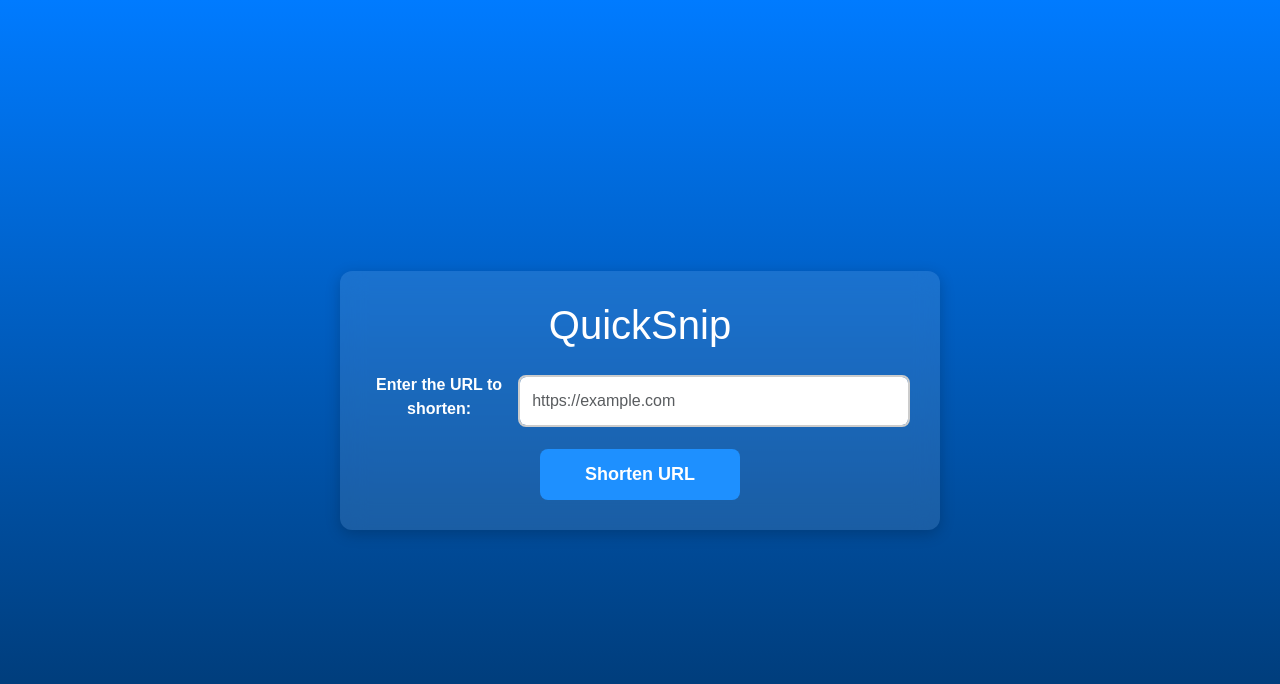
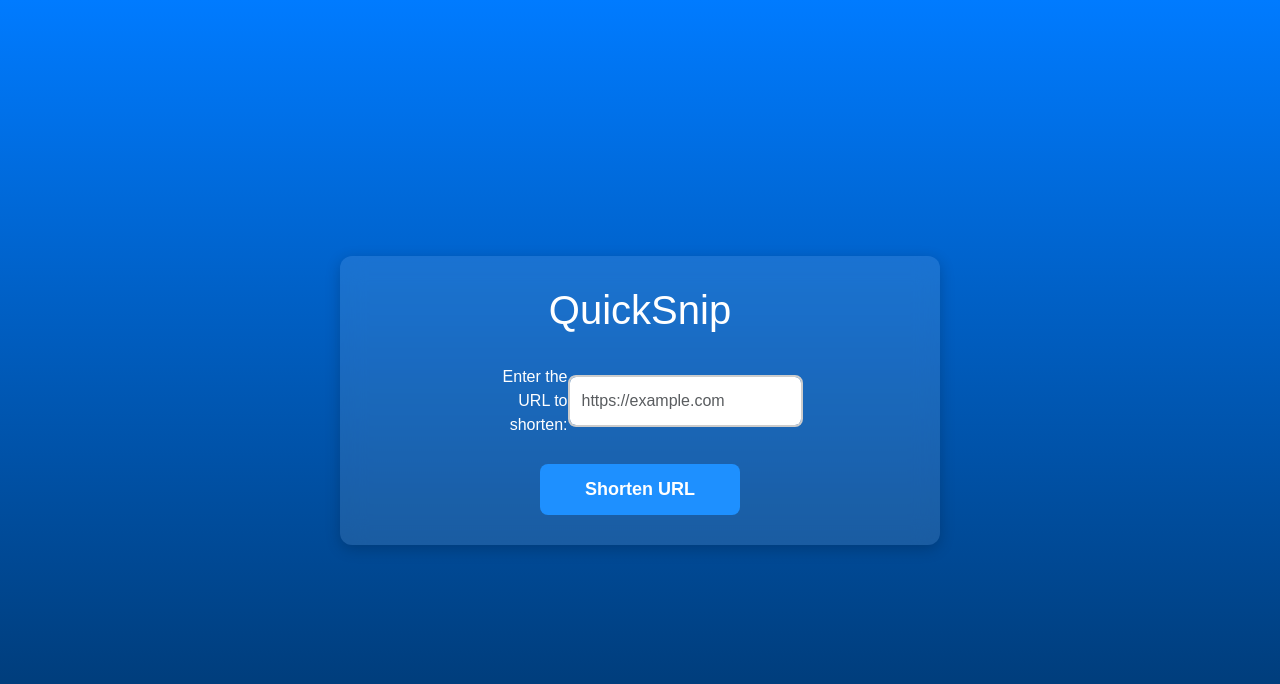
Before and after one commit to CloudSteph/URL-Shortener-Project, a Flask app: page / in a window 1280 px wide. Shown: the top 684 px of the page. Run offline with Flask 3, Linux system fonts and the light colour scheme; some libraries are stand-ins or nearby versions.

Commit message:
Updated input ui

```diff
--- a/templates/index.html
+++ b/templates/index.html
@@ -90,10 +90,11 @@
         <h1 class="mb-4">QuickSnip</h1>
         <form method="POST">
             <div class="form-group">
-                <label for="long_url" class="form-label">Enter the URL to shorten:</label>
-                <input type="url" id="long_url" name="long_url" class="form-control" placeholder="https://example.com" required>
+                <label for="long_url" class="col-sm-2 col-form-label text-end">Enter the URL to shorten:</label>
+                <div class="col-sm-10ß">
+                    <input type="url" id="long_url" name="long_url" class="form-control" placeholder="https://example.com" required>
+                </div>
             </div>
-
             <button type="submit" class="btn btn-custom w-100">Shorten URL</button>
         </form>
 
```
